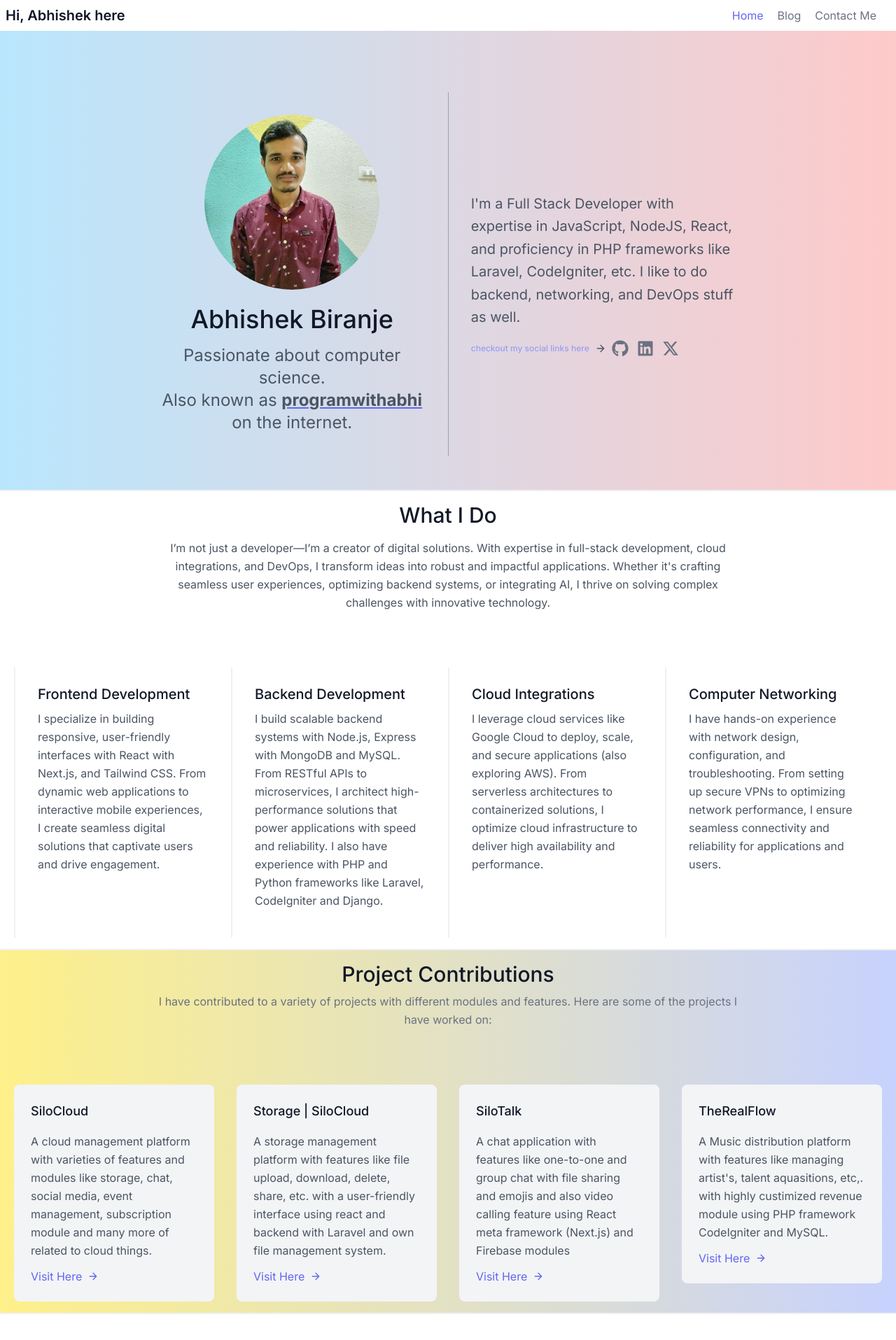
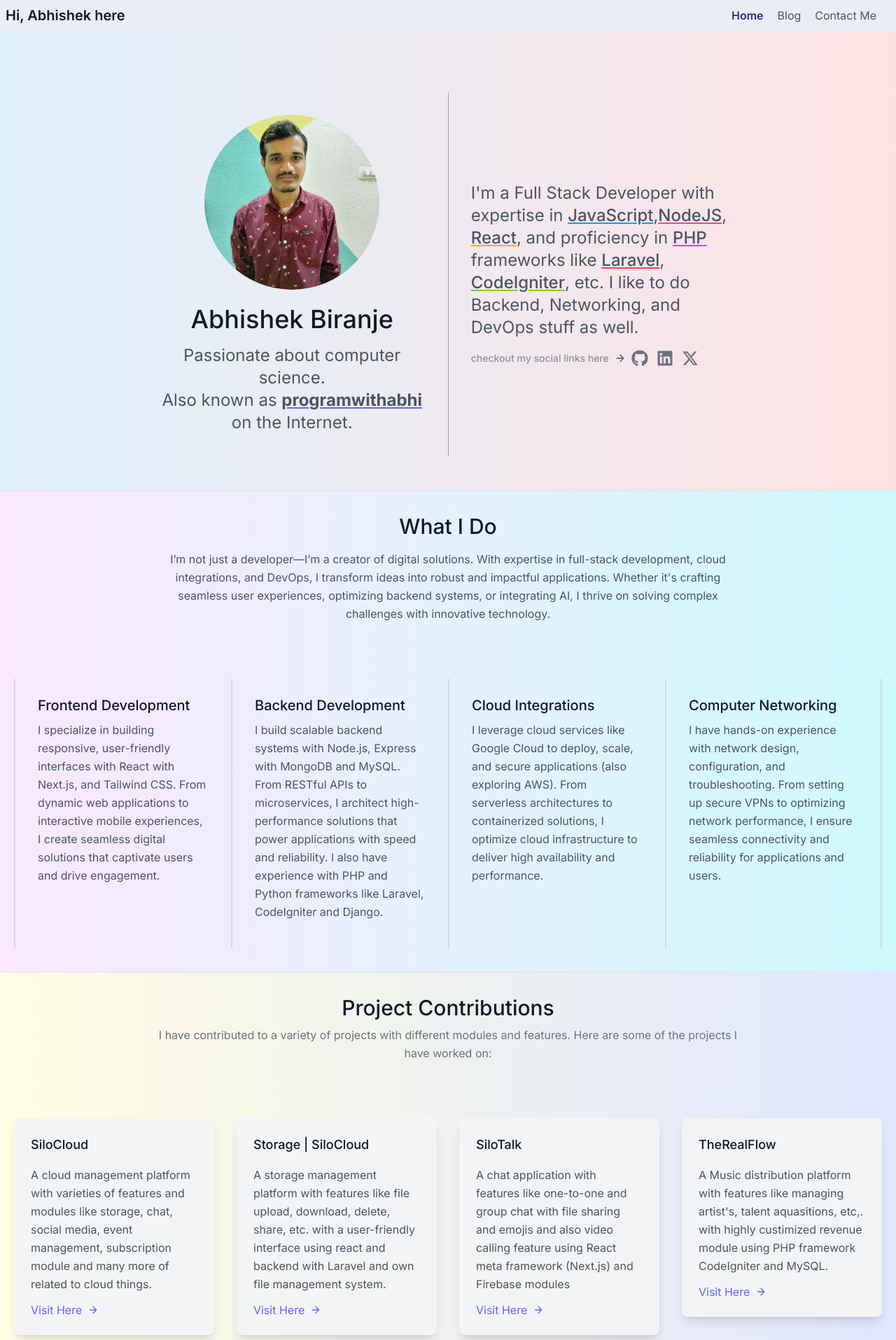
Before and after one commit to programwithabhi33/portfolio-next.js, a Next.js app: page / in a window 1280 px wide. Shown: the top 1915 px of the page at 70% size. Built offline with nearby package versions, Linux system fonts and the light colour scheme.

Commit message:
Complete the home pade design with my tools and project contributions

```diff
--- a/src/app/home/AboutMyResumeAndMore.jsx
+++ b/src/app/home/AboutMyResumeAndMore.jsx
@@ -2,7 +2,7 @@ export const AboutMyResumeAndMore = () => {
   return (
     <section className="text-gray-600 body-font border-t-2 border-gray-200 border-opacity-60">
       <div className="container px-5 py-4 mx-auto flex flex-wrap">
-        <div className="md:w-1/2 w-full my-4 px-2">
+        <div className="md:w-1/2 w-full my-4 px-4">
           <h2 className="sm:text-3xl text-2xl text-gray-900 font-medium title-font mb-2">
             My Resume
           </h2>
@@ -25,7 +25,7 @@ export const AboutMyResumeAndMore = () => {
             </svg>
           </a>
         </div>
-        <div className="md:w-1/2 w-full my-4 px-2">
+        <div className="md:w-1/2 w-full my-4 px-4">
           <p className="leading-relaxed text-base">
             Taxidermy bushwick celiac master cleanse microdosing seitan. Fashion
             axe four dollar toast truffaut, direct trade kombucha brunch
--- a/src/app/home/Main.jsx
+++ b/src/app/home/Main.jsx
@@ -6,7 +6,7 @@ import { FaXTwitter } from "react-icons/fa6";
 const Main = () => {
   return (
     <>
-      <section className="text-gray-600 body-font bg-gradient-to-r from-sky-200 to-red-200">
+      <section className="text-gray-600 body-font bg-gradient-to-r from-sky-100 to-red-100">
         <div className="container px-5 py-12 mx-auto flex flex-col">
           <div className="lg:w-4/6 mx-auto">
             <div className="flex flex-col sm:flex-row mt-10">
@@ -16,31 +16,59 @@ const Main = () => {
                     src={"/me.jpeg"}
                     width={250}
                     height={250}
-                    className="rounded-full object-cover w-[250px] h-[250px]"
+                    className="rounded-full object-contain w-[150px] h-[150px] xl:object-cover xl:w-[250px] xl:h-[250px]"
                     alt="Abhishek Biranje"
                   />
                 </div>
                 <div className="flex flex-col items-center text-center justify-center">
-                  <h1 className="font-medium title-font m-4 text-gray-900 text-4xl">
+                  <h1 className="font-medium title-font m-4 text-gray-900 text-2xl xl:text-4xl">
                     Abhishek Biranje
                   </h1>
-                  <p className="text-2xl">
+                  <p className="text-xl xl:text-2xl">
                     Passionate about computer science.
                   </p>
-                  <p className="text-2xl">
-                    Also known as <b className="underline decoration-indigo-500">programwithabhi</b> on the internet.
+                  <p className="text-xl xl:text-2xl">
+                    Also known as{" "}
+                    <b className="underline decoration-indigo-500">
+                      programwithabhi
+                    </b>{" "}
+                    on the Internet.
                   </p>
                 </div>
               </div>
               <div className="flex flex-col align-center justify-center w-full sm:pl-8 sm:py-8 sm:border-l border-gray-400 sm:border-t-0 border-t mt-4 pt-4 sm:mt-0 text-center sm:text-left">
-                <p className="leading-relaxed text-xl mb-4">
-                  I&apos;m a Full Stack Developer with expertise in JavaScript,
-                  NodeJS, React, and proficiency in PHP frameworks like Laravel,
-                  CodeIgniter, etc. I like to do backend, networking, and DevOps
-                  stuff as well.
+                <p className="leading-relaxed text-xl xl:text-2xl mb-4">
+                  I&apos;m a Full Stack Developer with expertise in{" "}
+                  <span className="underline decoration-sky-500 font-medium">
+                    JavaScript
+                  </span>
+                  ,
+                  <span className="underline decoration-pink-500 font-medium">
+                    NodeJS
+                  </span>
+                  ,{" "}
+                  <span className="underline decoration-yellow-500 font-medium">
+                    React
+                  </span>
+                  , and proficiency in{" "}
+                  <span className="underline decoration-purple-500 font-medium">
+                    PHP
+                  </span>{" "}
+                  frameworks like{" "}
+                  <span className="underline decoration-rose-500 font-medium">
+                    Laravel
+                  </span>
+                  ,{" "}
+                  <span className="underline decoration-lime-500 font-medium">
+                    CodeIgniter
+                  </span>
+                  , etc. I like to do Backend, Networking, and DevOps stuff as
+                  well.
                 </p>
                 <span className="inline-flex sm:mt-0 mt-4 justify-center sm:justify-start">
-                  <p className="text-xs font-medium title-font grid items-center text-indigo-400/75">checkout my social links here</p>
+                  <p className="text-xs xl:text-sm font-medium title-font grid items-center text-gray-500/75">
+                    checkout my social links here
+                  </p>
                   <div className="grid items-center mr-2">
                     <svg
                       fill="none"
--- a/src/app/home/Navbar.jsx
+++ b/src/app/home/Navbar.jsx
@@ -1,43 +1,80 @@
-"use client"
-import { changeTitle } from "@/slices/navbar/navTitleSlice"
-import Link from "next/link"
-import { usePathname } from "next/navigation"
-import { useEffect, useState } from "react"
-import { useDispatch, useSelector } from "react-redux"
+"use client";
+import { changeTitle } from "@/slices/navbar/navTitleSlice";
+import { debounce } from "@/utility/functions";
+import Link from "next/link";
+import { usePathname } from "next/navigation";
+import { useEffect, useRef } from "react";
+import { useDispatch, useSelector } from "react-redux";
 
 const Navbar = () => {
   const pathName = usePathname();
-    const dispatch = useDispatch()
-    useEffect(_=>{
+  const dispatch = useDispatch();
+  const navbarRef = useRef(null);
+
+  useEffect((_) => {
+    const navbarClassList = ["shadow", "shadow-md", "rounded-full"];
+    const navbar = navbarRef.current;
+    const handleScroll = debounce(function () {
+      if (window.scrollY > 50) {
+        navbar.classList.add(...navbarClassList);
+      } else {
+        navbar.classList.remove(...navbarClassList);
+      }
+    }, 100);
+
+    window.addEventListener("scroll", handleScroll);
+    return () => window.removeEventListener("scroll", handleScroll);
+  }, []);
+
+  useEffect(
+    (_) => {
       let navbarTitleContainVariable;
-        if(pathName == "/"){
-            navbarTitleContainVariable = "Hi, Abhishek here"
-        }
-        else if(pathName == "/blog"){
-            navbarTitleContainVariable = "Abhishek's blogs"
-        }
-        else if(pathName == "/contact"){
-            navbarTitleContainVariable = "Contact to Abhishek"
+      if (pathName == "/") {
+        navbarTitleContainVariable = "Hi, Abhishek here";
+      } else if (pathName == "/blog") {
+        navbarTitleContainVariable = "Abhishek's blogs";
+      } else if (pathName == "/contact") {
+        navbarTitleContainVariable = "Contact to Abhishek";
       }
       dispatch(changeTitle(navbarTitleContainVariable));
-    }, [pathName])
-    const navTitle = useSelector((state) => state.navTitle.text)
+    },
+    [pathName],
+  );
+  const navTitle = useSelector((state) => state.navTitle.text);
   return (
-        <nav className="sticky top-0 z-10 bg-white">
+    <nav
+      ref={navbarRef}
+      className="sticky top-0 z-10 bg-slate-200/75"
+    >
       <header className="text-gray-600 body-font">
         <div className="container mx-auto flex flex-wrap p-2 flex-col md:flex-row items-center">
           <span className="flex items-center text-gray-900 mb-2 md:mb-0">
             <span className="text-xl font-semibold">{navTitle}</span>
           </span>
           <nav className="md:ml-auto flex flex-wrap items-center text-base justify-center">
-                        <Link href={"/"} className={`mr-5 text-gray-500 hover:text-gray-900 ${pathName == "/" ? "text-indigo-500": ""}`}>Home</Link>
-                        <Link href={"/blog"} className={`mr-5 text-gray-500 hover:text-gray-900 ${pathName == "/blog" || pathName.startsWith("/blog") ? "text-indigo-500": ""}`}>Blog</Link>
-                        <Link href={"/contact"} className={`mr-5 text-gray-500 hover:text-gray-900 ${pathName == "/contact" ? "text-indigo-500": ""}`}>Contact Me</Link>
+            <Link
+              href={"/"}
+              className={`mr-5 text-gray-600 hover:text-gray-900 ${pathName == "/" ? "text-indigo-900 font-semibold" : ""}`}
+            >
+              Home
+            </Link>
+            <Link
+              href={"/blog"}
+              className={`mr-5 text-gray-600 hover:text-gray-900 ${pathName == "/blog" || pathName.startsWith("/blog") ? "text-indigo-900 font-semibold" : ""}`}
+            >
+              Blog
+            </Link>
+            <Link
+              href={"/contact"}
+              className={`mr-5 text-gray-600 hover:text-gray-900 ${pathName == "/contact" ? "text-indigo-900 font-semibold" : ""}`}
+            >
+              Contact Me
+            </Link>
           </nav>
         </div>
       </header>
     </nav>
-    )
-}
+  );
+};
 
-export default Navbar
+export default Navbar;
--- a/src/app/home/ProjectContribution.jsx
+++ b/src/app/home/ProjectContribution.jsx
@@ -1,9 +1,9 @@
 export const ProjectContribution = () => {
   return (
-    <section className="text-gray-600 body-font bg-gradient-to-r from-yellow-200 to-indigo-200">
-      <div className="container px-5 py-4 mx-auto">
+    <section className="text-gray-600 body-font bg-gradient-to-r from-yellow-100/50 to-indigo-100">
+      <div className="container px-5 py-8 mx-auto">
         <div className="flex flex-col flex-wrap w-full mb-20 justify-center align-center">
-          <div className="text-center w-full mb-6 lg:mb-0">
+          <div className="text-center w-full mb-4 lg:mb-0">
             <h2 className="sm:text-3xl text-2xl font-medium title-font mb-2 text-gray-900">
               Project Contributions
             </h2>
@@ -15,7 +15,7 @@ export const ProjectContribution = () => {
         </div>
         <div className="flex flex-wrap -m-4">
           <div className="xl:w-1/4 md:w-1/2 p-4">
-            <div className="bg-gray-100 p-6 rounded-lg">
+            <div className="bg-gray-100 p-6 rounded-lg shadow shadow-lg">
               <h2 className="text-lg text-gray-900 font-medium title-font mb-4">
                 SiloCloud
               </h2>
@@ -25,7 +25,7 @@ export const ProjectContribution = () => {
                 subscription module and many more of related to cloud things.
               </p>
               <a
-                className="cursor-pointer mt-3 text-indigo-500 inline-flex items-center"
+                className="cursor-pointer mt-3 text-indigo-500 inline-flex items-center transition delay-400 ease-in-out hover:scale-110 duration-300"
                 href="https://silocloud.com"
                 target="__blank"
               >
@@ -45,7 +45,7 @@ export const ProjectContribution = () => {
             </div>
           </div>
           <div className="xl:w-1/4 md:w-1/2 p-4">
-            <div className="bg-gray-100 p-6 rounded-lg">
+            <div className="bg-gray-100 p-6 rounded-lg shadow shadow-lg">
               <h2 className="text-lg text-gray-900 font-medium title-font mb-4">
                 Storage | SiloCloud
               </h2>
@@ -56,7 +56,7 @@ export const ProjectContribution = () => {
                 system.
               </p>
               <a
-                className="cursor-pointer mt-3 text-indigo-500 inline-flex items-center"
+                className="cursor-pointer mt-3 text-indigo-500 inline-flex items-center transition delay-400 ease-in-out hover:scale-110 duration-300"
                 href="https://storage.silocloud.io"
                 target="__blank"
               >
@@ -76,7 +76,7 @@ export const ProjectContribution = () => {
             </div>
           </div>
           <div className="xl:w-1/4 md:w-1/2 p-4">
-            <div className="bg-gray-100 p-6 rounded-lg">
+            <div className="bg-gray-100 p-6 rounded-lg shadow shadow-lg">
               <h2 className="text-lg text-gray-900 font-medium title-font mb-4">
                 SiloTalk
               </h2>
@@ -86,7 +86,7 @@ export const ProjectContribution = () => {
                 React meta framework (Next.js) and Firebase modules{" "}
               </p>
               <a
-                className="cursor-pointer mt-3 text-indigo-500 inline-flex items-center"
+                className="cursor-pointer mt-3 text-indigo-500 inline-flex items-center transition delay-400 ease-in-out hover:scale-110 duration-300"
                 href="https://talk.silocloud.io"
                 target="__blank"
               >
@@ -106,7 +106,7 @@ export const ProjectContribution = () => {
             </div>
           </div>
           <div className="xl:w-1/4 md:w-1/2 p-4">
-            <div className="bg-gray-100 p-6 rounded-lg">
+            <div className="bg-gray-100 p-6 rounded-lg shadow shadow-lg">
               <h2 className="text-lg text-gray-900 font-medium title-font mb-4">
                 TheRealFlow
               </h2>
@@ -116,7 +116,7 @@ export const ProjectContribution = () => {
                 revenue module using PHP framework CodeIgniter and MySQL.
               </p>
               <a
-                className="cursor-pointer mt-3 text-indigo-500 inline-flex items-center"
+                className="cursor-pointer mt-3 text-indigo-500 inline-flex items-center transition delay-400 ease-in-out hover:scale-110 duration-300"
                 href="https://therealflow.com"
                 target="__blank"
               >
--- a/src/app/home/WhatIDo.jsx
+++ b/src/app/home/WhatIDo.jsx
@@ -1,7 +1,7 @@
 export const WhatIDo = () => {
   return (
-    <section className="text-gray-600 body-font border-t-2 border-b-2 border-gray-200 border-opacity-60">
-      <div className="container px-5 py-4 mx-auto">
+    <section className="text-gray-600 body-font border-t-2 border-b-2 border-gray-200 border-opacity-80 bg-gradient-to-r from-fuchsia-100 to-cyan-100">
+      <div className="container px-5 py-8 mx-auto">
         <div className="flex flex-col text-center w-full mb-20">
           <h1 className="sm:text-3xl text-2xl font-medium title-font mb-4 text-gray-900">
             What I Do
@@ -16,7 +16,7 @@ export const WhatIDo = () => {
           </p>
         </div>
         <div className="flex flex-wrap">
-          <div className="xl:w-1/4 lg:w-1/2 md:w-full px-8 py-6 border-l-2 border-gray-200 border-opacity-60">
+          <div className="xl:w-1/4 lg:w-1/2 md:w-full px-8 py-6 border-l-2 border-gray-300 border-opacity-80">
             <h2 className="text-lg sm:text-xl text-gray-900 font-medium title-font mb-2">
               Frontend Development
             </h2>
@@ -27,7 +27,7 @@ export const WhatIDo = () => {
               solutions that captivate users and drive engagement.
             </p>
           </div>
-          <div className="xl:w-1/4 lg:w-1/2 md:w-full px-8 py-6 border-l-2 border-gray-200 border-opacity-60">
+          <div className="xl:w-1/4 lg:w-1/2 md:w-full px-8 py-6 border-l-2 border-gray-300 border-opacity-80">
             <h2 className="text-lg sm:text-xl text-gray-900 font-medium title-font mb-2">
               Backend Development
             </h2>
@@ -39,7 +39,7 @@ export const WhatIDo = () => {
               Laravel, CodeIgniter and Django.
             </p>
           </div>
-          <div className="xl:w-1/4 lg:w-1/2 md:w-full px-8 py-6 border-l-2 border-gray-200 border-opacity-60">
+          <div className="xl:w-1/4 lg:w-1/2 md:w-full px-8 py-6 border-l-2 border-gray-300 border-opacity-80">
             <h2 className="text-lg sm:text-xl text-gray-900 font-medium title-font mb-2">
               Cloud Integrations
             </h2>
@@ -50,7 +50,7 @@ export const WhatIDo = () => {
               infrastructure to deliver high availability and performance.
             </p>
           </div>
-          <div className="xl:w-1/4 lg:w-1/2 md:w-full px-8 py-6 border-l-2 border-gray-200 border-opacity-60">
+          <div className="xl:w-1/4 lg:w-1/2 md:w-full px-8 py-6 border-l-2 xl:border-r-2 border-gray-300 border-opacity-80">
             <h2 className="text-lg sm:text-xl text-gray-900 font-medium title-font mb-2">
               Computer Networking
             </h2>
--- /dev/null
+++ b/src/utility/functions/index.js
@@ -0,0 +1,7 @@
+  export  const debounce = (func, wait)=> {
+    let timeout;
+    return function (...args) {
+      clearTimeout(timeout);
+      timeout = setTimeout(() => func.apply(this, args), wait);
+    };
+  }
```
Also changed, not shown: 1 other file (tests, documents, lock files or other folders). Lines whose indentation alone changed are shown as unchanged.
